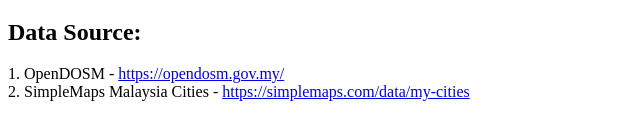
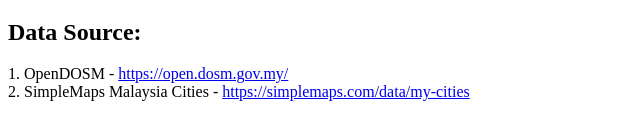
Before and after one commit to YuanKahMun/FIT3179V, a plain HTML site: page index.html in a window 1280 px wide. Shown: the part 235-374 px from the top of the page, 0-640 px from the left. Drawn offline with Linux system fonts and the light colour scheme.

Commit message:
Corrected OpenDOSM link

```diff
--- a/index.html
+++ b/index.html
@@ -14,7 +14,7 @@
     </ul>
     <h2>Data Source:</h2>
     <p>
-        1. OpenDOSM - <a href="https://opendosm.gov.my/">https://opendosm.gov.my/</a><br>
+        1. OpenDOSM - <a href="https://open.dosm.gov.my/">https://open.dosm.gov.my/</a><br>
         2. SimpleMaps Malaysia Cities - <a href="https://simplemaps.com/data/my-cities">https://simplemaps.com/data/my-cities</a>
     </p>
 </body>
```
